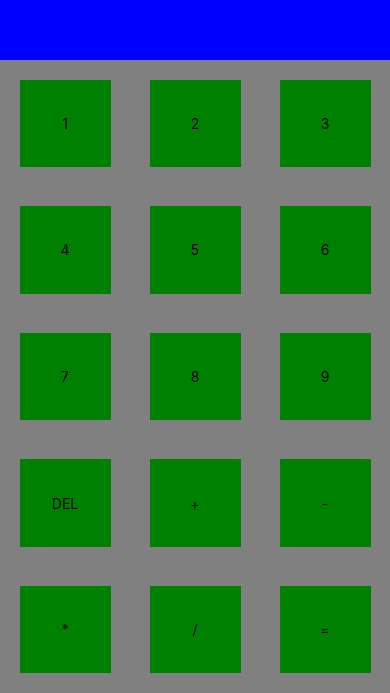
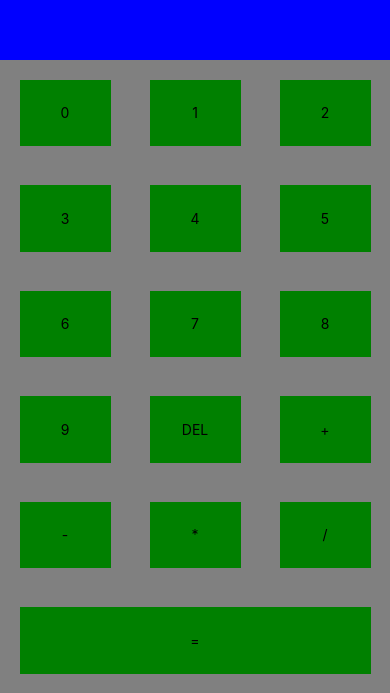
Before and after one commit to joepritch/quickCalc, a React Native app: screen / in a window 390 px wide. Shown: the part 151-844 px from the top of the page. Built offline with nearby package versions, Linux system fonts and the light colour scheme.

Commit message:
add 0 button

```diff
--- a/src/components/Numberpad.js
+++ b/src/components/Numberpad.js
@@ -5,6 +5,10 @@ import CalcButton from './CalcButton.js';
 export default function NumberPad(props) {
   return (
     <View style={styles.container}>
+        <CalcButton
+            value='0'
+            function={props.updateExpression}
+        />
         <CalcButton
             value='1'
             function={props.updateExpression}
```
